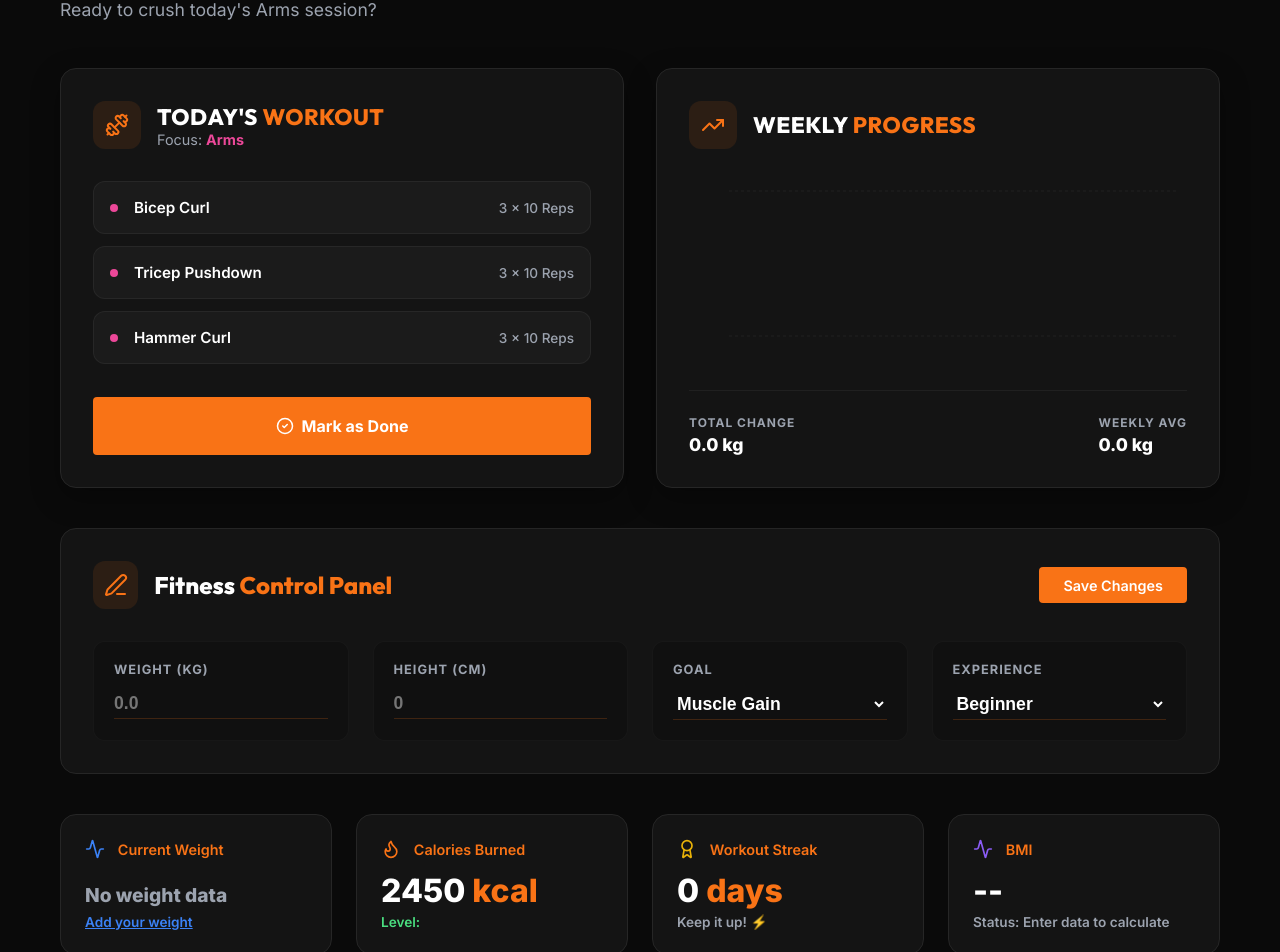
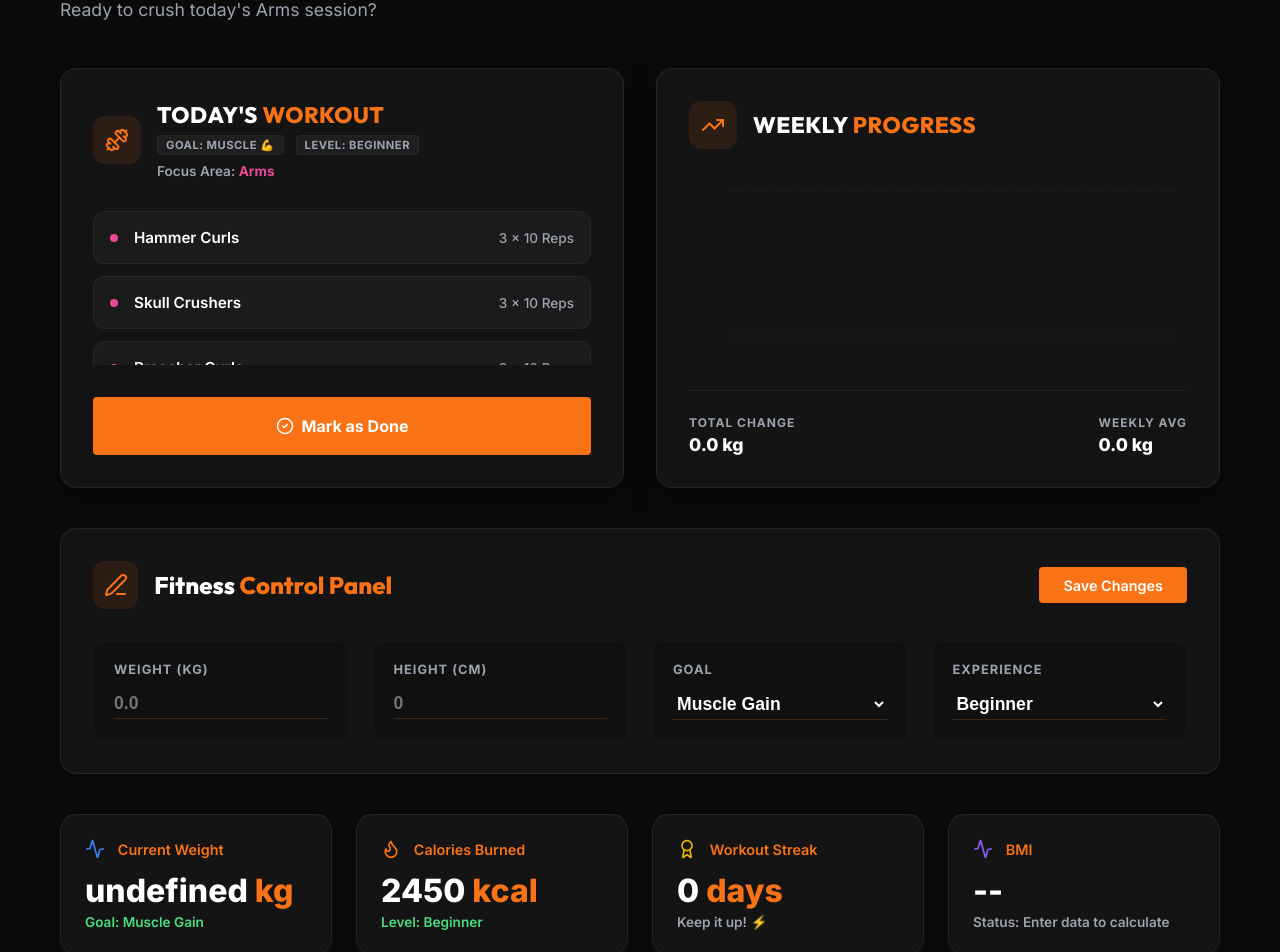
Before and after one commit to aman-bangari2003/gymAPP, a React (Create React App) app in the folder client/: page /dashboard in a window 1280 px wide. Shown: the part 258-1210 px from the top of the page. Built offline with nearby package versions, Linux system fonts and the light colour scheme; sample sign-in values are in the browser's storage.

Commit message:
footer fixed etc

```diff
--- a/client/src/App.js
+++ b/client/src/App.js
@@ -11,6 +11,7 @@ import Dashboard from './pages/Dashboard';
 import Plans from './pages/Plans';
 import Trainers from './pages/Trainers';
 import Contact from './pages/Contact';
+import Footer from './components/Footer';
 import { getUserData, isUserLoggedIn } from './utils/userStorage';
 
 function App() {
@@ -32,8 +33,10 @@ function App() {
       if (user.membershipStatus !== 'Expired') {
         const userStr = localStorage.getItem('user');
         const userData = JSON.parse(userStr);
+        if (userData) {
           userData.membershipStatus = 'Expired';
           localStorage.setItem('user', JSON.stringify(userData));
+        }
 
         // Sync legacy key
         const legacyDataStr = localStorage.getItem('userData');
@@ -51,6 +54,8 @@ function App() {
       <ScrollToTop />
       <div className="App">
         <Navbar />
+
+        <div className="main-content">
           <Routes>
             <Route path="/" element={<Home />} />
             <Route path="/login" element={<Login />} />
@@ -82,6 +87,9 @@ function App() {
             <Route path="*" element={<Navigate to="/" replace />} />
           </Routes>
         </div>
+
+        <Footer />
+      </div>
     </Router>
   );
 }
--- a/client/src/components/TodayWorkout.js
+++ b/client/src/components/TodayWorkout.js
@@ -2,16 +2,21 @@ import React, { useState, useEffect } from 'react';
 import { Dumbbell, CheckCircle2 } from 'lucide-react';
 import { getUserData, completeWorkout, getWorkoutForDay, getSmartExercises } from '../utils/userStorage';
 
-const TodayWorkout = () => {
+const TodayWorkout = ({ user: userProp }) => {
+  const [user, setUser] = useState(null);
   const [isCompleted, setIsCompleted] = useState(false);
   const [workout, setWorkout] = useState(null);
   const [exercises, setExercises] = useState([]);
   const [reps, setReps] = useState('4 x 12 Reps');
 
-  useEffect(() => {
-    const data = getUserData();
+  const loadWorkoutData = (dataToUse) => {
+    const data = dataToUse || getUserData();
+    if (!data) return;
+
+    setUser(data);
     setIsCompleted(data.workoutCompletedToday);
 
+    // Reps Logic
     const exp = data.experience || 'beginner';
     if (exp === 'beginner') {
       setReps('3 x 10 Reps');
@@ -29,6 +34,22 @@ const TodayWorkout = () => {
     // Smart Touch: Refine exercises based on goal
     const tailoredExercises = getSmartExercises(dayWorkout.muscle, data.goal);
     setExercises(tailoredExercises);
+  };
+
+  useEffect(() => {
+    // Priority: use the prop if provided for instant updates
+    if (userProp) {
+      loadWorkoutData(userProp);
+    }
+  }, [userProp?.goal, userProp?.experience, userProp?.workoutCompletedToday]);
+
+  useEffect(() => {
+    // If no prop (fallback), load initially and sync with storage
+    if (!userProp) loadWorkoutData();
+
+    const handleSync = () => loadWorkoutData();
+    window.addEventListener('storage', handleSync);
+    return () => window.removeEventListener('storage', handleSync);
   }, []);
 
   const handleMarkDone = () => {
@@ -51,8 +72,16 @@ const TodayWorkout = () => {
         </div>
         <div>
           <h2 style={styles.cardTitle}>Today's <span>Workout</span></h2>
-          <p style={{ color: 'var(--text-muted)', fontSize: '0.9rem', margin: 0 }}>
-            Focus: <span style={{ color: workout.color, fontWeight: '700' }}>{workout.muscle}</span>
+          <div style={styles.badgeContainer}>
+            <span style={styles.badge}>
+              {user?.goal === 'fat_loss' ? 'Goal: Fat Loss 🔥' : 'Goal: Muscle 💪'}
+            </span>
+            <span style={styles.badge}>
+              Level: {user?.experience ? user.experience.charAt(0).toUpperCase() + user.experience.slice(1) : 'Beginner'}
+            </span>
+          </div>
+          <p style={{ color: 'var(--text-muted)', fontSize: '0.85rem', margin: '0.5rem 0 0', fontWeight: '600' }}>
+            Focus Area: <span style={{ color: workout.color, fontWeight: '700' }}>{workout.muscle}</span>
           </p>
         </div>
       </div>
@@ -116,6 +145,22 @@ const styles = {
     textTransform: 'uppercase',
     letterSpacing: '0.5px',
   },
+  badgeContainer: {
+    display: 'flex',
+    gap: '0.75rem',
+    marginTop: '0.4rem',
+  },
+  badge: {
+    fontSize: '0.7rem',
+    color: 'var(--text-muted)',
+    backgroundColor: 'rgba(255,255,255,0.05)',
+    padding: '2px 8px',
+    borderRadius: '4px',
+    fontWeight: '700',
+    textTransform: 'uppercase',
+    letterSpacing: '0.5px',
+    border: '1px solid rgba(255,255,255,0.03)',
+  },
   exerciseList: {
     display: 'flex',
     flexDirection: 'column',
--- a/client/src/index.css
+++ b/client/src/index.css
@@ -298,3 +298,14 @@ h1 span, h2 span {
 @keyframes spin {
   100% { transform: rotate(360deg); }
 }
+
+/* Sticky Footer Layout */
+.App {
+  min-height: 100vh;
+  display: flex;
+  flex-direction: column;
+}
+
+.main-content {
+  flex: 1;
+}
--- a/client/src/pages/Dashboard.js
+++ b/client/src/pages/Dashboard.js
@@ -11,25 +11,18 @@ import {
   Edit3,
   Target
 } from 'lucide-react';
-import Footer from '../components/Footer';
 import TodayWorkout from '../components/TodayWorkout';
 import ProgressChart from '../components/ProgressChart';
 import { getUserData, updateUserField } from '../utils/userStorage';
 
 const Dashboard = () => {
   const navigate = useNavigate();
-  const [user, setUser] = useState(null);
+  const [userData, setUserData] = useState(null);
   const [timeLeft, setTimeLeft] = useState('');
   const [timerColor, setTimerColor] = useState('gray');
   const [streak, setStreak] = useState(0);
   const [saveStatus, setSaveStatus] = useState(''); // 'Saving...', 'Saved ✔', or ''
   const hasInitialized = useRef(false);
-  const [editData, setEditData] = useState({
-    weight: '',
-    height: '',
-    goal: 'muscle',
-    experience: 'beginner'
-  });
 
   const workoutSchedule = [
     { day: 'Sunday', muscle: 'Rest', color: '#94a3b8', exercises: ['Full Body Stretch', 'Light Walk', 'Meditation'] },
@@ -45,19 +38,17 @@ const Dashboard = () => {
   const todayWorkout = workoutSchedule[currentDayIndex];
 
   useEffect(() => {
-    const loadData = (isInitial = false) => {
-      const userData = getUserData();
-      if (userData) {
-        setUser(userData);
-        setStreak(userData.streak || 0);
+    const loadData = () => {
+      const storedData = getUserData();
+      if (storedData) {
+        setStreak(storedData.streak || 0);
 
-        // Only set edit inputs once on mount or when specifically requested
-        if (isInitial && !hasInitialized.current) {
-          setEditData({
-            weight: userData.weight !== null ? String(userData.weight) : '',
-            height: userData.height !== null ? String(userData.height) : '',
-            goal: userData.goal || 'muscle',
-            experience: userData.experience || 'beginner'
+        if (!hasInitialized.current) {
+          // Initial full load including input strings
+          setUserData({
+            ...storedData,
+            weight: storedData.weight !== null ? String(storedData.weight) : '',
+            height: storedData.height !== null ? String(storedData.height) : ''
           });
           hasInitialized.current = true;
         }
@@ -66,29 +57,23 @@ const Dashboard = () => {
       }
     };
 
-    loadData(true); // Initial load
+    loadData();
 
-    // Listen for storage changes (keep display stats in sync, but don't touch active inputs)
-    const handleStorageChange = () => {
-      loadData(false);
-    };
+    // Still sync if they change it in another tab, but it won't trigger every 5s
+    const handleStorageChange = () => loadData();
     window.addEventListener('storage', handleStorageChange);
-
-    // Background sync for membership timers (display only)
-    const interval = setInterval(() => loadData(false), 5000);
 
     return () => {
       window.removeEventListener('storage', handleStorageChange);
-      clearInterval(interval);
     };
   }, [navigate]);
 
   useEffect(() => {
-    if (!user || !user.expiryDate) return;
+    if (!userData || !userData.expiryDate) return;
 
     const calculateTimeLeft = () => {
       const now = new Date();
-      const expiry = new Date(user.expiryDate);
+      const expiry = new Date(userData.expiryDate);
       const diffTime = expiry - now;
 
       if (diffTime <= 0) {
@@ -109,37 +94,45 @@ const Dashboard = () => {
     calculateTimeLeft();
     const timerId = setInterval(calculateTimeLeft, 1000);
     return () => clearInterval(timerId);
-  }, [user]);
+  }, [userData?.expiryDate]);
 
-  if (!user) return null;
+  if (!userData) return null;
 
   const handleSave = () => {
     setSaveStatus('Saving...');
 
-    // Convert inputs to numbers or null
-    const weight = editData.weight === '' ? null : parseFloat(editData.weight);
-    const height = editData.height === '' ? null : parseFloat(editData.height);
+    // Parse numeric inputs for storage
+    const weightNum = userData.weight === '' ? null : parseFloat(userData.weight);
+    const heightNum = userData.height === '' ? null : parseFloat(userData.height);
 
-    // Update fields
-    updateUserField('weight', weight);
-    updateUserField('height', height);
-    updateUserField('goal', editData.goal);
-    updateUserField('experience', editData.experience);
+    const finalData = {
+      ...userData,
+      weight: weightNum,
+      height: heightNum
+    };
+
+    // Persist to localStorage
+    updateUserField('weight', weightNum);
+    updateUserField('height', heightNum);
+    updateUserField('goal', userData.goal);
+    updateUserField('experience', userData.experience);
 
     setSaveStatus('Saved ✔');
     setTimeout(() => setSaveStatus(''), 3000);
 
-    // Force local reload to update stats
-    const updated = getUserData();
-    setUser(updated);
+    // Trigger a sync for other components
+    window.dispatchEvent(new Event('storage'));
   };
 
   const getBmiData = () => {
-    if (!user.height || !user.weight) {
+    const h = parseFloat(userData.height);
+    const w = parseFloat(userData.weight);
+
+    if (isNaN(h) || isNaN(w) || h <= 0) {
       return { value: null, status: 'Enter data to calculate', color: 'var(--text-muted)' };
     }
-    const heightInMeters = user.height / 100;
-    const bmi = (user.weight / (heightInMeters * heightInMeters)).toFixed(1);
+    const heightInMeters = h / 100;
+    const bmi = (w / (heightInMeters * heightInMeters)).toFixed(1);
 
     let status = 'Normal ✅';
     let color = '#4ade80';
@@ -167,7 +160,7 @@ const Dashboard = () => {
           {/* WELCOME HEADER */}
           <header style={styles.header}>
             <div>
-              <h1 style={styles.welcomeTitle}>Welcome back, <span>{user.name.split(' ')[0]}!</span></h1>
+              <h1 style={styles.welcomeTitle}>Welcome back, <span>{userData.name ? userData.name.split(' ')[0] : 'User'}!</span></h1>
               <p style={styles.welcomeSubtitle}>Ready to crush today's {todayWorkout.muscle} session?</p>
             </div>
             <div style={styles.dateDisplay}>
@@ -178,7 +171,7 @@ const Dashboard = () => {
 
           {/* TWO-COLUMN UPPER GRID */}
           <div style={styles.upperGrid}>
-            <TodayWorkout />
+            <TodayWorkout user={userData} />
             <ProgressChart />
           </div>
 
@@ -202,9 +195,9 @@ const Dashboard = () => {
                 <input
                   type="number"
                   style={styles.editInput}
-                  value={editData.weight}
+                  value={userData.weight}
                   placeholder="0.0"
-                  onChange={(e) => setEditData({...editData, weight: e.target.value})}
+                  onChange={(e) => setUserData({...userData, weight: e.target.value})}
                 />
               </div>
               <div style={styles.editCard}>
@@ -212,17 +205,17 @@ const Dashboard = () => {
                 <input
                   type="number"
                   style={styles.editInput}
-                  value={editData.height}
+                  value={userData.height}
                   placeholder="0"
-                  onChange={(e) => setEditData({...editData, height: e.target.value})}
+                  onChange={(e) => setUserData({...userData, height: e.target.value})}
                 />
               </div>
               <div style={styles.editCard}>
                 <div style={styles.editLabel}>Goal</div>
                 <select
                   style={styles.editInput}
-                  value={editData.goal}
-                  onChange={(e) => setEditData({...editData, goal: e.target.value})}
+                  value={userData.goal}
+                  onChange={(e) => setUserData({...userData, goal: e.target.value})}
                 >
                   <option value="muscle">Muscle Gain</option>
                   <option value="fat_loss">Fat Loss</option>
@@ -232,8 +225,8 @@ const Dashboard = () => {
                 <div style={styles.editLabel}>Experience</div>
                 <select
                   style={styles.editInput}
-                  value={editData.experience}
-                  onChange={(e) => setEditData({...editData, experience: e.target.value})}
+                  value={userData.experience}
+                  onChange={(e) => setUserData({...userData, experience: e.target.value})}
                 >
                   <option value="beginner">Beginner</option>
                   <option value="intermediate">Intermediate</option>
@@ -250,15 +243,15 @@ const Dashboard = () => {
                 <Activity size={20} color="#3b82f6" />
                 <span>Current Weight</span>
               </div>
-              {user.weight ? (
+              {userData.weight ? (
                 <>
-                  <div style={styles.statValue}>{user.weight} <span>kg</span></div>
-                  <div style={{...styles.statChange, color: '#4ade80'}}>Goal: {user.goal === 'fat_loss' ? 'Fat Loss' : 'Muscle Gain'}</div>
+                  <div style={styles.statValue}>{userData.weight} <span>kg</span></div>
+                  <div style={{...styles.statChange, color: '#4ade80'}}>Goal: {userData.goal === 'fat_loss' ? 'Fat Loss' : 'Muscle Gain'}</div>
                 </>
               ) : (
                 <>
                   <div style={styles.statValue}><span style={{fontSize: '1.2rem', color: 'var(--text-muted)'}}>No weight data</span></div>
-                  <div style={{...styles.statChange, color: '#3b82f6', cursor: 'pointer', textDecoration: 'underline'}} onClick={() => navigate('/profile')}>
+                  <div style={{...styles.statChange, color: '#3b82f6', cursor: 'pointer', textDecoration: 'underline'}} onClick={() => document.getElementById('weight-input')?.focus()}>
                     Add your weight
                   </div>
                 </>
@@ -269,8 +262,8 @@ const Dashboard = () => {
                 <Flame size={20} color="#f97316" />
                 <span>Calories Burned</span>
               </div>
-              <div style={styles.statValue}>{user.calories || 2450} <span>kcal</span></div>
-              <div style={{...styles.statChange, color: '#4ade80'}}>Level: {user.experience}</div>
+              <div style={styles.statValue}>{userData.calories || 2450} <span>kcal</span></div>
+              <div style={{...styles.statChange, color: '#4ade80'}}>Level: {userData.experience || 'Beginner'}</div>
             </div>
             <div className="dash-card stat-card" style={styles.statCard}>
               <div style={styles.statHeader}>
@@ -296,7 +289,7 @@ const Dashboard = () => {
                 <ShieldCheck size={20} color="var(--primary-color)" />
                 <span>Membership Status</span>
               </div>
-              <div style={{...styles.statValue, fontSize: '1.6rem', marginTop: '0.5rem'}}>{user.plan || 'No Plan'}</div>
+              <div style={{...styles.statValue, fontSize: '1.6rem', marginTop: '0.5rem'}}>{userData.plan || 'No Plan'}</div>
               <div style={{...styles.statChange, color: timerColor}}>{timeLeft || 'Inactive'}</div>
             </div>
           </div>
@@ -325,7 +318,6 @@ const Dashboard = () => {
 
         </div>
       </div>
-      <Footer />
     </div>
   );
 };
--- a/client/src/pages/Home.js
+++ b/client/src/pages/Home.js
@@ -1,7 +1,6 @@
 import React, { useState, useEffect, useRef } from 'react';
 import PlanCard from '../components/PlanCard';
 import TrainerCard from '../components/TrainerCard';
-import Footer from '../components/Footer';
 import Features from '../components/Features';
 import DurationModal from '../components/DurationModal';
 import PaymentModal from '../components/PaymentModal';
@@ -49,8 +48,6 @@ const Home = () => {
 
       {/* FEATURES SECTION */}
       <Features />
-
-      <Footer />
     </div>
   );
 };
--- a/client/src/pages/Trainers.js
+++ b/client/src/pages/Trainers.js
@@ -3,9 +3,9 @@ import TrainerCard from '../components/TrainerCard';
 
 const Trainers = () => {
   const trainers = [
-    { name: 'Dolu', specialization: 'Strength & Conditioning', description: 'Former competitive powerlifter with 10 years of experience turning beginners into beasts.', imageUrl: '/dolu.jpg' },
+    { name: 'Dolu', specialization: 'Strength & Conditioning', description: 'Former competitive powerlifter with 10 years of experience turning beginners into beasts.', imageUrl: '/dolu.jpg', imagePosition: 'top' },
     { name: 'Taarush', specialization: 'HIIT & Core', description: 'High energy coach guaranteed to make you sweat and build peak cardiovascular endurance.', imageUrl: '/taarush.png', imagePosition: 'top' },
-    { name: 'Aman', specialization: 'Mobility & Recovery', description: 'Specializes in athletic longevity, fixing imbalances, and ensuring you can lift heavy, safely.', imageUrl: '/aman.jpg' }
+    { name: 'Aman', specialization: 'Mobility & Recovery', description: 'Specializes in athletic longevity, fixing imbalances, and ensuring you can lift heavy, safely.', imageUrl: '/aman.jpg', imagePosition: 'top' }
   ];
 
   return (
--- a/client/src/utils/userStorage.js
+++ b/client/src/utils/userStorage.js
@@ -188,24 +188,29 @@ export const getWorkoutForDay = (dayIndex) => {
  * Customizes exercises based on user goals.
  */
 export const getSmartExercises = (muscle, goal) => {
-  const workout = Object.values({
-    0: { muscle: 'Rest', exercises: ['Stretch', 'Walk', 'Meditation'] },
-    1: { muscle: 'Chest', exercises: ['Bench Press', 'Incline Fly', 'Push-ups'] },
-    2: { muscle: 'Back', exercises: ['Pull-ups', 'Deadlift', 'Rows'] },
-    3: { muscle: 'Legs', exercises: ['Squats', 'Lunges', 'Leg Press'] },
-    4: { muscle: 'Shoulders', exercises: ['Shoulder Press', 'Lateral Raise', 'Front Raise'] },
-    5: { muscle: 'Arms', exercises: ['Bicep Curl', 'Tricep Pushdown', 'Hammer Curl'] },
-    6: { muscle: 'Cardio', exercises: ['Run', 'Cycle', 'HIIT'] },
-  }).find(w => w.muscle === muscle);
+  const isFatLoss = goal === 'fat_loss';
 
-  if (!workout) return [];
+  const exercisesMap = {
+    'Chest': isFatLoss
+      ? ['Push-ups', 'Burpees', 'Mountain Climbers', '10 min Light Cardio']
+      : ['Bench Press', 'Incline Dumbbell Press', 'Chest Flys'],
+    'Back': isFatLoss
+      ? ['Pull-ups (Assisted)', 'Kettlebell Swings', 'Jump Rope', '10 min Light Cardio']
+      : ['Deadlifts', 'Bent Over Rows', 'Lat Pulldowns'],
+    'Legs': isFatLoss
+      ? ['Bodyweight Squats', 'Laps around Gym', 'Box Jumps', '10 min Light Cardio']
+      : ['Barbell Squats', 'Leg Press', 'Lunges'],
+    'Shoulders': isFatLoss
+      ? ['Dumbbell Press', 'Shadow Boxing', 'High Knees', '10 min Light Cardio']
+      : ['Military Press', 'Lateral Raises', 'Front Raises'],
+    'Arms': isFatLoss
+      ? ['Bicep Curls', 'Tricep Dips', 'Battle Ropes', '10 min Light Cardio']
+      : ['Hammer Curls', 'Skull Crushers', 'Preacher Curls'],
+    'Cardio': isFatLoss
+      ? ['20 min HIIT Run', 'Sprints', 'Burpee Challenge']
+      : ['15 min Moderate Jog', 'Cycling', 'Steady Row'],
+    'Rest': ['Full Body Stretch', 'Light Walk', 'Meditation']
+  };
 
-  // Goal-based refinement
-  if (goal === 'fat_loss') {
-    return [...workout.exercises.slice(0, 2), 'HIIT Burner'];
-  } else if (goal === 'muscle') {
-    return [...workout.exercises.slice(0, 2), 'Heavy Overload'];
-  }
-
-  return workout.exercises;
+  return exercisesMap[muscle] || exercisesMap['Rest'];
 };
```
Also changed, not shown: client/src/components/TrainerCard.js (+6 -1 lines), client/src/pages/Plans.js (line endings or trailing spaces). Lines whose indentation alone changed are shown as unchanged.
